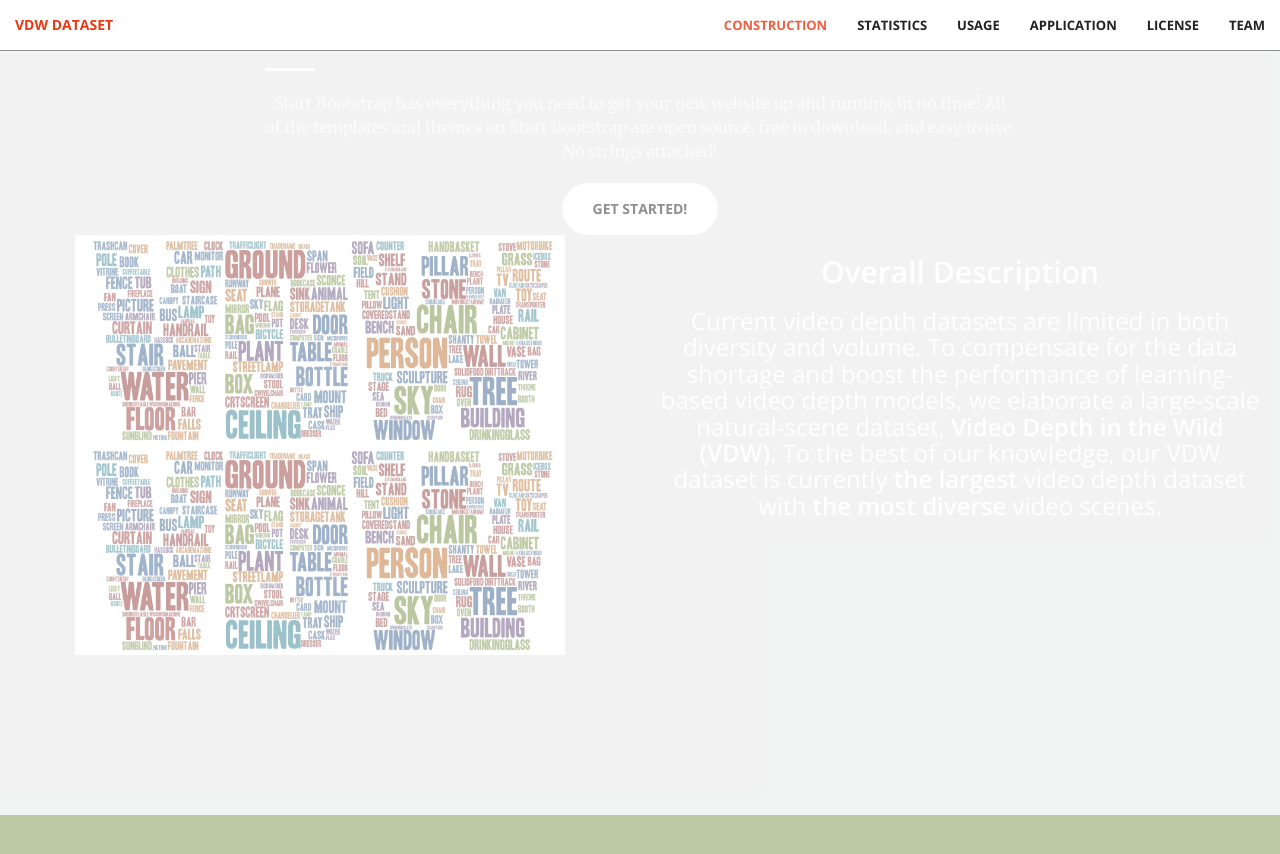
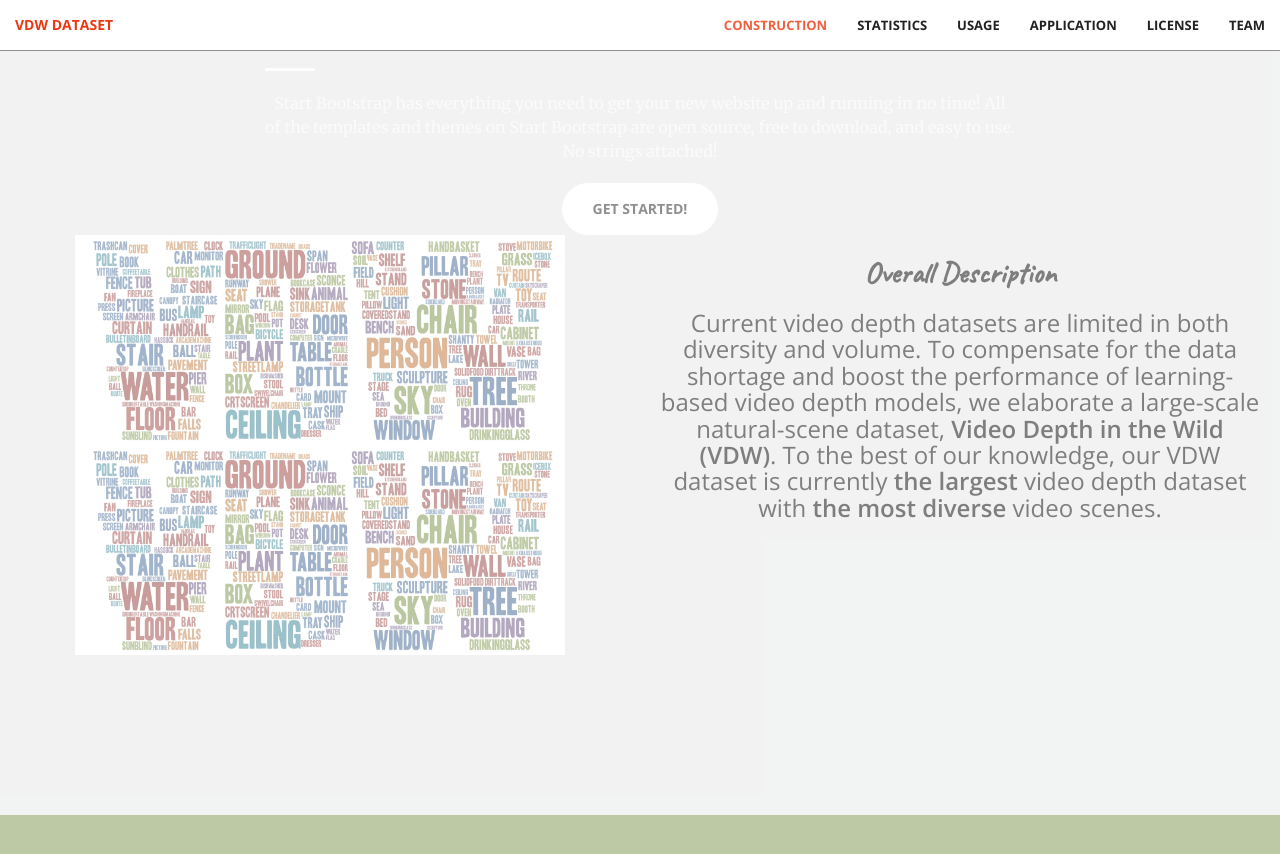
Before and after one commit to RaymondWang987/VDW, a Jekyll site: the page built from index.html, in a window 1280 px wide and 900 px high, scrolled down 985 px. Shown: the top 854 px of the window. Built offline with Jekyll 4.4.1, drawn with Linux system fonts in a browser that asks for light colours; some web fonts are replaced.

Commit message:
Update construction.html

```diff
--- a/_includes/construction.html
+++ b/_includes/construction.html
@@ -14,10 +14,10 @@
         <img style="max-width: 100%;max-height: 100%;" src="construct_page-0001.jpg" >
     </div>
     <div style="height: 30%;" class="col-md-6 col-sm-6 text-center">
-        <h2>
-            <span style="font-weight: 600;">Overall Description</span>
+        <h2 style="color: black;">
+            <span style="font-weight: 600;font-family: Caveat">Overall Description</span>
         </h2>
-        <h3>
+        <h3 style="color: black;">
             Current video depth datasets are limited in both diversity and volume.
             To compensate for the data shortage and boost the performance of learning-based video depth models,
             we elaborate a large-scale natural-scene dataset,
@@ -26,6 +26,8 @@
             <span style="font-weight: 600;">the largest</span> video depth dataset with <span style="font-weight: 600;">the most diverse</span> video scenes.
         </h3>
     </div>
+    <div style="height: 5%;"></div>
+
     <div style="height: 30%;" class="col-md-6 col-sm-6 text-center">
         <!-- <img style="max-width: 80%;max-height: 90%;" src="construct_page-0001.jpg" > -->
         <img style="max-width: 100%;max-height: 100%;" src="construct_page-0001.jpg" >
```
